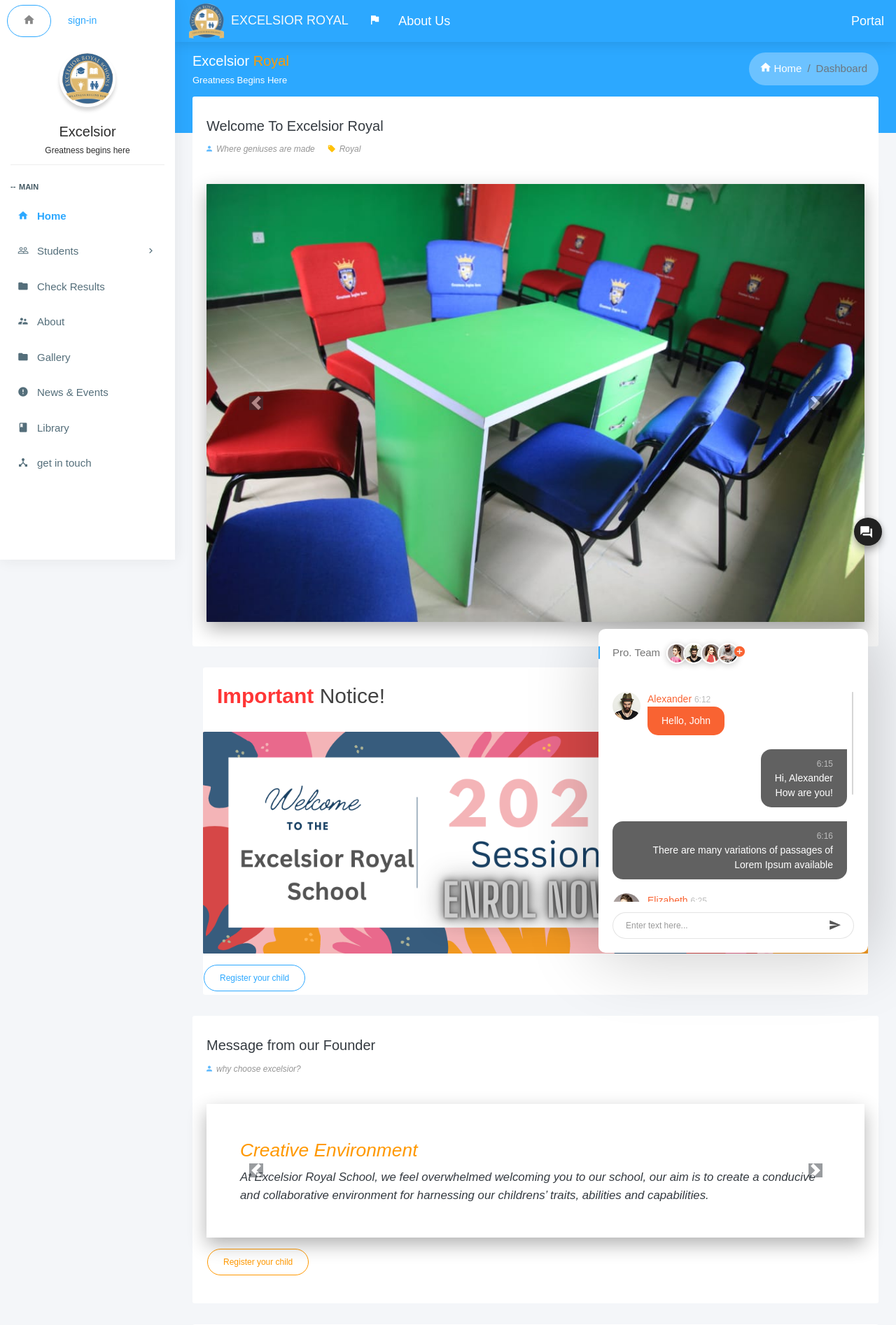
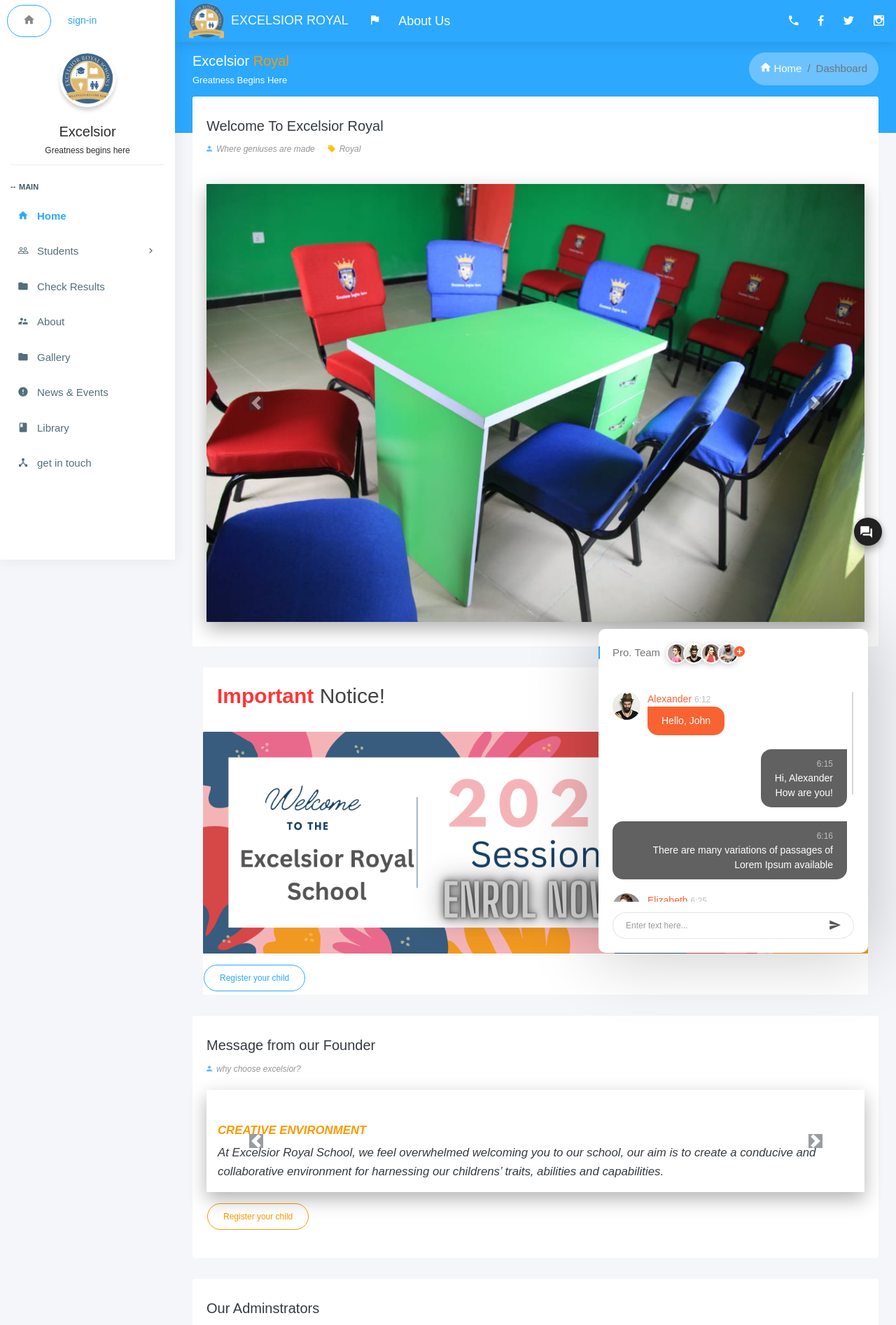
Before and after one commit to mhista/excelsior-admin, a Django app: page / in a window 1280 px wide. Shown: the top 1894 px of the page at 70% size. Run offline with Django 3.2, Linux system fonts and the light colour scheme; some libraries are stand-ins or nearby versions.

Commit message:
new changes on design

```diff
--- a/templates/index-2.html
+++ b/templates/index-2.html
@@ -146,7 +146,7 @@
                 </div>
                    <!-- why excelsior -->
                 <div class="card">
-                    <div class="body mb-0">
+                    <div class="body mb-0 pb-0">
                         <h3 class="m-t-0 m-b-5"><a href="blog-details.html" style="font-size: 20px;
                             line-height: 26px;" class="text-dark">Message from our Founder</a></h3>
                         <ul class="meta">
@@ -154,28 +154,32 @@
 
                         </ul>
                     </div>
-                    <div class="body mt-0">
+                    <div class="body mt-0 mb-0">
                         <div class="img-post m-b-15">
                             <div id="carouselExamples" class="carousel slide" data-ride="carousel">
                                 <div class="carousel-inner" role="listbox">
-                                    <div class="carousel-item text-dark active p-5" style="font-size:larger; font-style:italic; font-weight:bolder;">
-                                        <h5 class="p-name mt-0  text_info  mb-2">Creative Environment</h5>
+                                    <div class="carousel-item text-dark active pt-5 pl-3" style="font-size:larger; font-style:italic; font-weight:bolder;">
+                                        <h6 class="p-name mt-0  text_info text-centered">Creative Environment</h6>
+                                       <p class="pt-0 mt-0">
                                         At Excelsior Royal School, we feel overwhelmed welcoming you to our school, our aim is to create a conducive and collaborative environment for harnessing our childrens’ traits, abilities and capabilities.
+                                       </p>
 
                                     </div>
-                                    <div class="carousel-item text-dark p-5" style="font-size:larger; font-style:italic; font-weight:bolder;">
-                                        <h5 class="p-name mt-0  text_info  mb-2">We embody technology</h5>
-                                        At Excelsior Royal Schools, we strive to provide necessary facilities to suit the trend of time such as the day school, after school care,entrepreneurial/skills training, use of enhanced curriculum, ICT facilities among others.
+                                    <div class="carousel-item text-dark pt-5 pl-3" style="font-size:larger; font-style:italic; font-weight:bolder;">
+                                        <h6 class="p-name mt-0  text_info">We embody technology</h6>
+                                      <p class=" px-2 mt-0">  At Excelsior Royal Schools, we strive to provide necessary facilities to suit the trend of time such as the day school, after school care,entrepreneurial/skills training, use of enhanced curriculum, ICT facilities among others.</p>
 
                                     </div>
-                                    <div class="carousel-item text-dark p-5" style="font-size:larger; font-style:italic; font-weight:bolder;">
-                                        <h5 class="p-name mt-0  text_info  mb-2">Active Learning</h5>
-                                        One of our mission at Excelsior Royal Schools is to provide our children with experiences that will develop their independence, talents and self confidence thereby preparing them for the best global practices
+                                    <div class="carousel-item text-dark pt-5 pl-3" style="font-size:larger; font-style:italic; font-weight:bolder;">
+                                        <h6 class="p-name mt-0  text_info">Active Learning</h6>
+                                      <p class=" px-2 mt-0">  One of our mission at Excelsior Royal Schools is to provide our children with experiences that will develop their independence, talents and self confidence thereby preparing them for the best global practices</p>
                                     </div>
-                                    <div class="carousel-item text-dark p-5" style="font-size:larger; font-style:italic; font-weight:bolder;">
-                                        <h5 class="p-name mt-0  text_info  mb-2">Every Child is unique</h5>
+                                    <!-- <div class="carousel-item text-dark pt-5 pl-3" style="font-size:larger; font-style:italic; font-weight:bolder;">
+                                        <h6 class="p-name mt-0  text_info">Every Child is unique</h6>
+                                       <p class="p-5 px-2 mt-0">
                                         At Excelsior Royal Schools, every child is unique and is encouraged to learn at his/her pace, with a focus on individualized instruction
-                                    </div>
+                                       </p>
+                                    </div> -->
                                 </div>
                                 <a class="carousel-control-prev" href="#carouselExamples" role="button" data-slide="prev">
                                     <span class="carousel-control-prev-icon bg-dark" aria-hidden="true"></span>
@@ -201,7 +205,7 @@
 
                         </ul>
                     </div>
-                    <div class="body">
+                    <div class="body mb-0 pb-0">
                         <div class="row clearfix">
                             <div class="col-lg-4 col-md-6 col-sm-12">
                                 <div class="card member-card">
@@ -226,7 +230,7 @@
 
                         </div>
                     </div>
-                    <div class="body">
+                    <div class="body mt-0 pt-0">
                         <a href="blog-details.html" title="read more" class="btn btn-round btn-info">See All</a>
                     </div>
                 </div>
@@ -270,7 +274,7 @@
                 <!-- email -->
                 <div class="card">
                     <div class="header">
-                        <h2><strong class="text-info">Email</strong> Newsletter <small>Get our products/news earlier than others, let’s get in touch.</small></h2>
+                        <h2><strong class="text-info">Email</strong> <small>let’s get in touch.</small></h2>
                     </div>
                     <div class="body widget newsletter">
                         <div class="input-group">
--- a/templates/navbar.html
+++ b/templates/navbar.html
@@ -3,10 +3,10 @@
 
 <nav class="navbar p-l-5 p-r-5">
 
-    <ul class="nav navbar-nav navbar-left">
+    <ul class="nav navbar-nav navbar-left d-flex-inline">
         <li>
             <div class="navbar-header pt-1 pb-1">
-                <a href="javascript:void(0);" class="bars float-right"></a>
+                <a href="javascript:void(0);" class="zmdi zmdi-menu barss"></a>
                 <a class="navbar-brand" href="{% url 'student:index' %}"><img src= {%  static "assets/images/school/excelogo.png" %} width="50" alt="Excelsior"><span class="m-l-10 text-light">Excelsior Royal</span></a>
             </div>
 
@@ -17,15 +17,11 @@
 
             </a>
         </li>
-
-        <!-- <li>
-            <div class="input-group">
-                <input type="text" class="form-control text-info" placeholder="greatness begins here...">
-                <span class="input-group-addon">
-
-                </span>
-            </div>
-        </li>       -->
+        <!-- <li class="navbar-header social_share">
+            <button class="btn btn-primary btn-icon btn-icon-mini btn-round"><i class="zmdi zmdi-facebook"></i></button>
+            <button class="btn btn-primary btn-icon btn-icon-mini btn-round"><i class="zmdi zmdi-twitter"></i></button>
+            <button class="btn btn-primary btn-icon btn-icon-mini btn-round"><i class="zmdi zmdi-instagram"></i></button>
+        </li> -->
         <li class="">
 
             <a href="sign-in.html" class="" data-close="true" style="font-size
@@ -33,9 +29,14 @@
 
         </li>
         <li class="float-right">
-
-            <a href="sign-in.html" class="mega-menu" data-close="true" style="font-size
-            :large; font-weight:bolder;">Portal</i></a>
+            <a href="#" class="mega-menu" data-close="true" style="font-size
+            :large; font-weight:bolder;"><i class="zmdi zmdi-phone active"></i></a>
+            <a href="#" class="mega-menu" data-close="true" style="font-size
+            :large; font-weight:bolder;"><i class="zmdi zmdi-facebook"></i></a>
+            <a href="#" class="mega-menu" data-close="true" style="font-size
+            :large; font-weight:bolder;"><i class="zmdi zmdi-twitter"></i></a>
+            <a href="#" class="mega-menu" data-close="true" style="font-size
+            :large; font-weight:bolder;"><i class="zmdi zmdi-instagram"></i></a>
 
         </li>
     </ul>
```
Also changed, not shown: static/assets/bundles/mainscripts.bundle.js.
